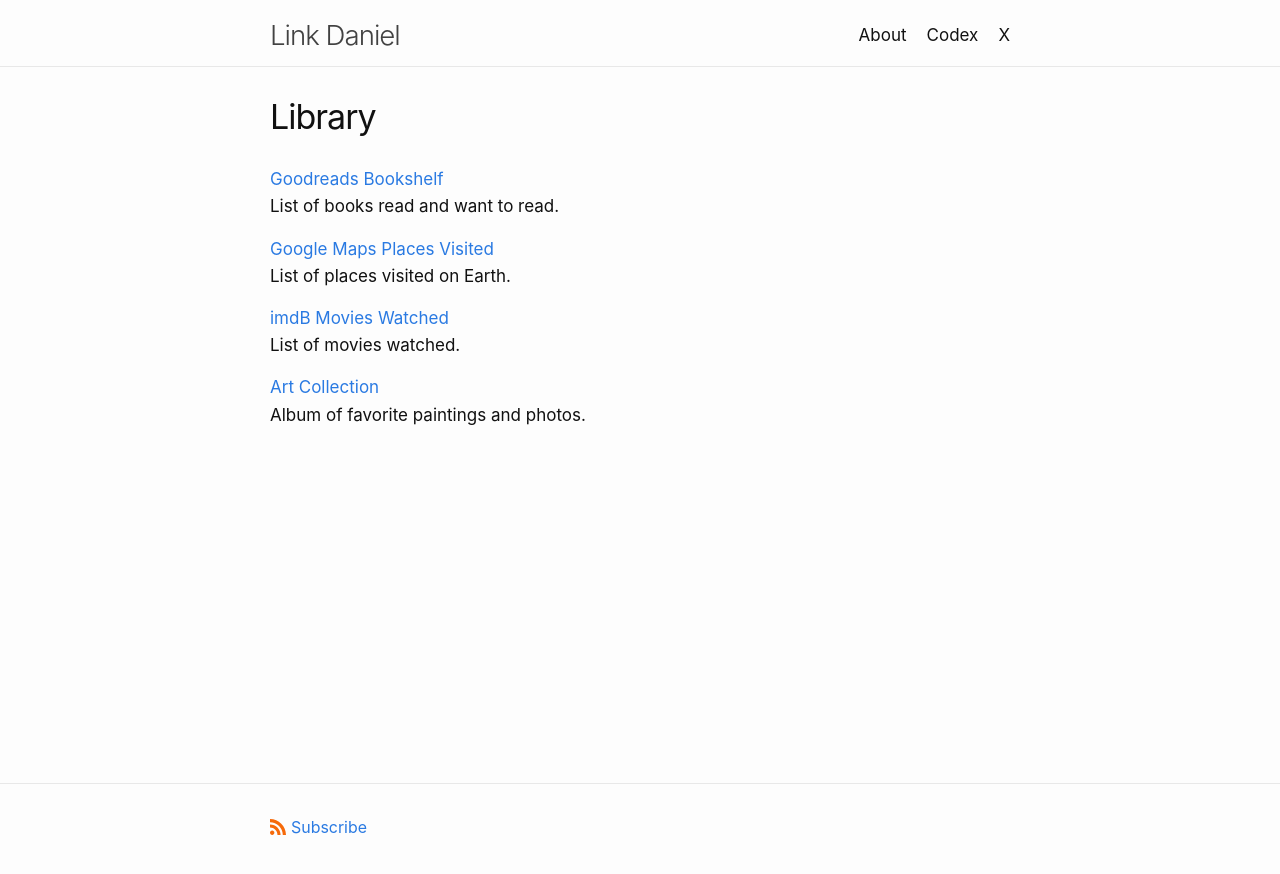
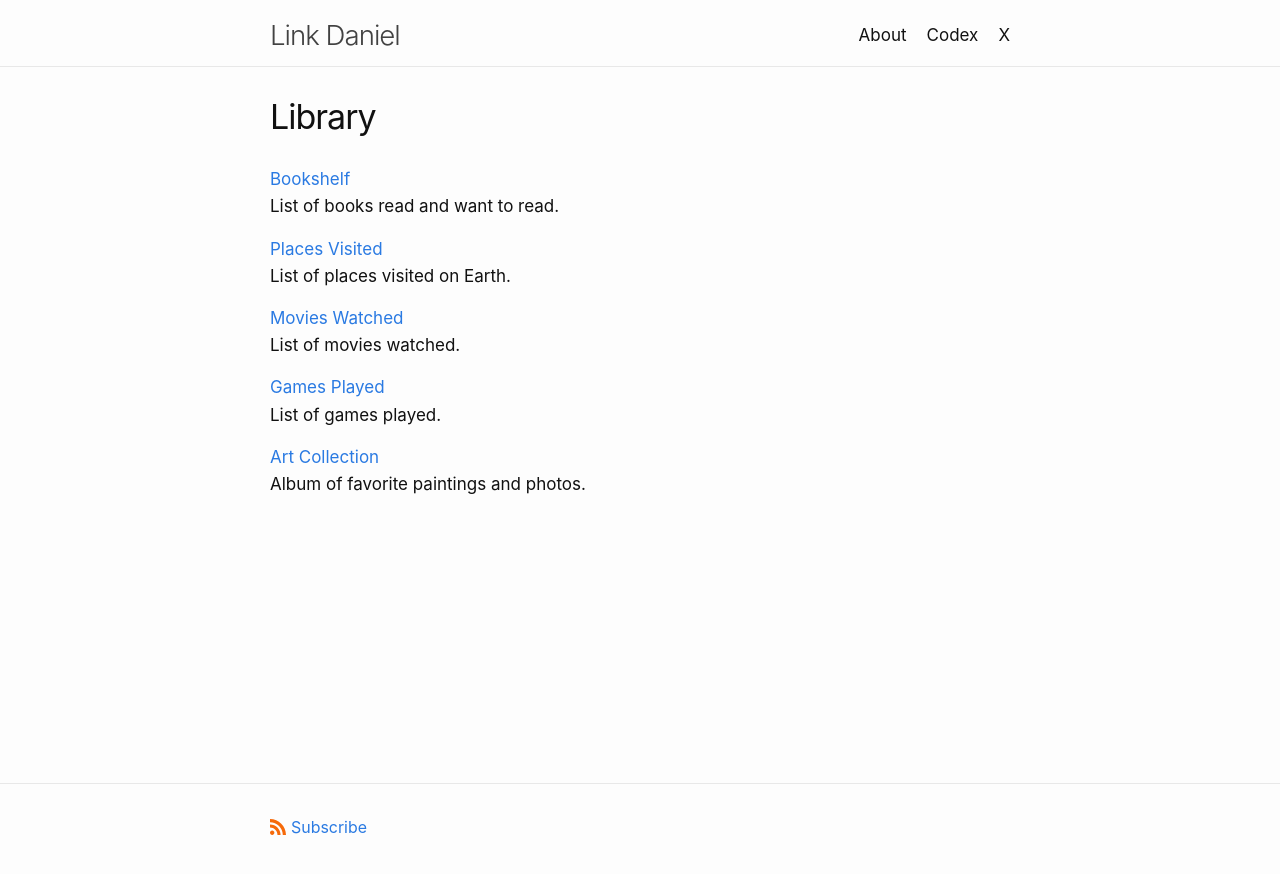
Before and after one commit to link-daniel/link.github.io, a Jekyll site: the page built from library.md, in a window 1280 px wide. Shown: the top 874 px of the page. Built offline with Jekyll 4.4.1, drawn with Linux system fonts in a browser that asks for light colours.

Commit message:
Update library.md

```diff
--- a/library.md
+++ b/library.md
@@ -5,17 +5,21 @@ permalink: /library/
 ---
 
 
-<a href="https://www.goodreads.com/review/list/95737422?shelf=read&sort=date_added">Goodreads Bookshelf</a>
+<a href="https://www.goodreads.com/review/list/95737422?shelf=read&sort=date_added">Bookshelf</a>
 <br>
 List of books read and want to read.
 
-<a href="https://maps.app.goo.gl/vmtWzydsvTrD4k5t5">Google Maps Places Visited</a>
+<a href="https://maps.app.goo.gl/vmtWzydsvTrD4k5t5">Places Visited</a>
 <br>
 List of places visited on Earth.
 
-<a href="https://www.imdb.com/user/ur85826373/watchlist?sort=date_added%2Cdesc&view=detail">imdB Movies Watched</a>
+<a href="https://www.imdb.com/user/ur85826373/watchlist?sort=date_added%2Cdesc&view=detail">Movies Watched</a>
 <br>
 List of movies watched.
+
+<a href="https://www.imdb.com/list/ls567765043">Games Played</a>
+<br>
+List of games played.
 
 <a href="https://photos.app.goo.gl/Yk3KEZGj9Dd2FnDe9">Art Collection</a>
 <br>
```
